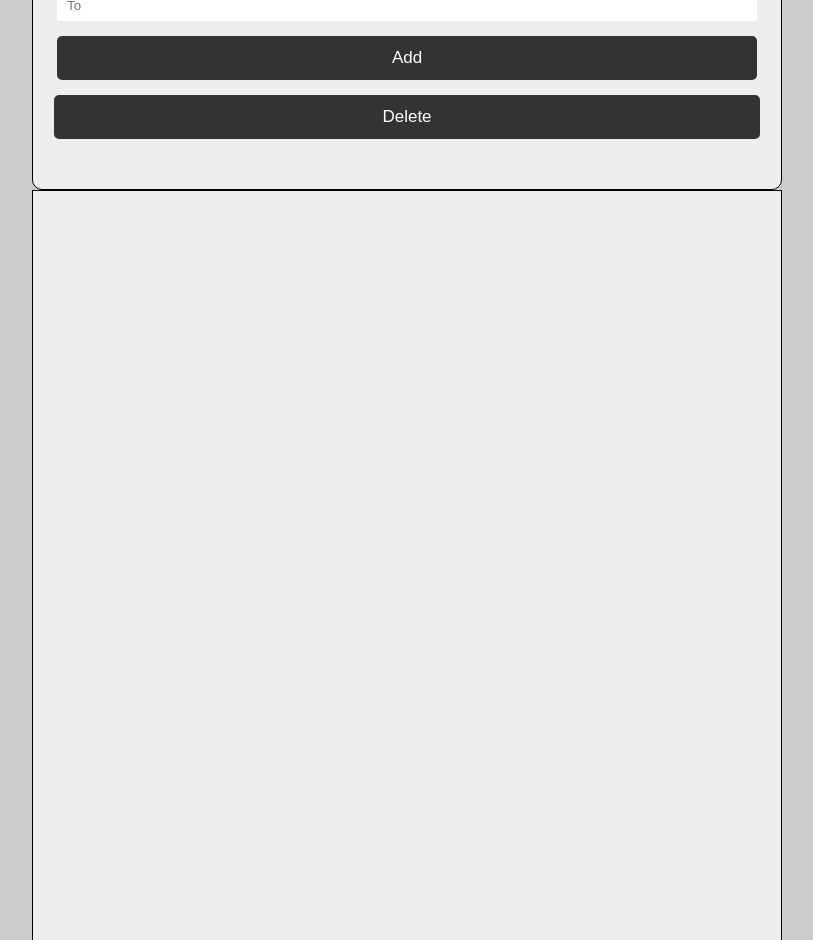
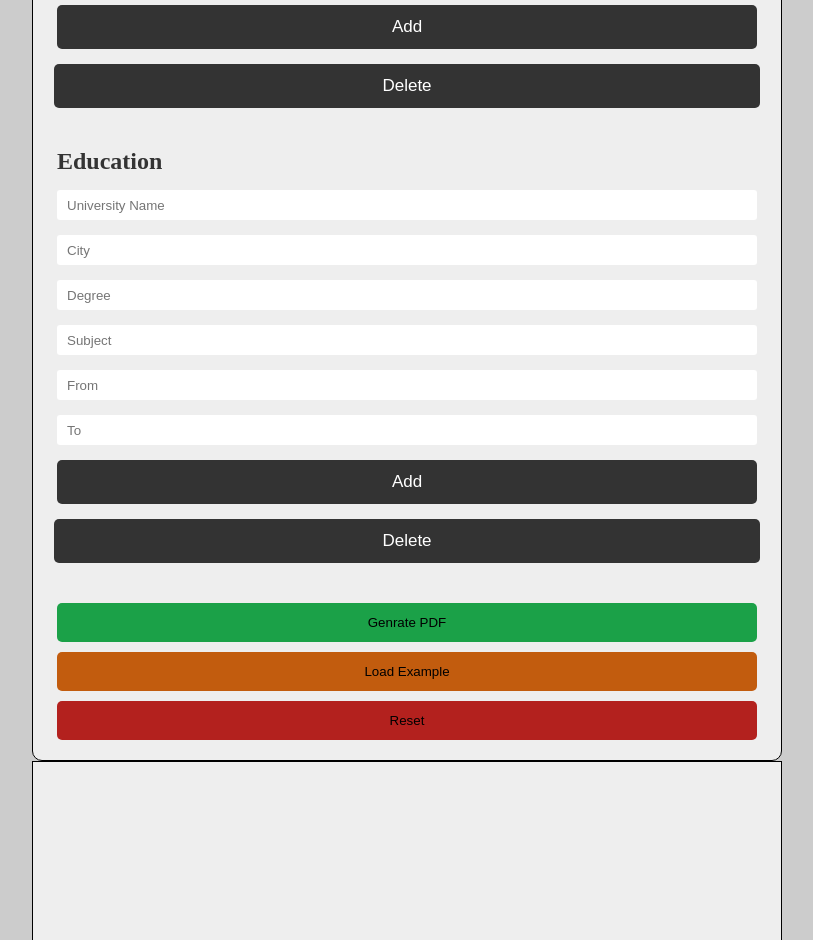
Before and after one commit to sumitshinde-84/cv-project, a React (Create React App) app: page / in a window 1280 px wide. Shown: the part 860-1800 px from the top of the page, without its empty margins (233-1046 px from the left). Built offline with nearby package versions, Linux system fonts and the light colour scheme.

Commit message:
add education section & button section

```diff
--- a/src/components/Form_Component/education.js
+++ b/src/components/Form_Component/education.js
@@ -10,8 +10,14 @@ render(){
     return(
         <div className="education">
             <h2>Education</h2>
-
-
+          <input className="input"  id="Univercity_name" type="text" placeholder="University Name"/>
+          <input className="input"  id="City" type="text" placeholder="City"/>
+          <input className="input"  id="Degree" type="text" placeholder="Degree"/>
+          <input className="input"  id="Subject" type="text" placeholder="Subject"/>
+          <input className="input"  id="From" type="text" placeholder="From"/>
+          <input className="input"  id="To" type="text" placeholder="To"/>
+          <button className="add">Add</button>
+          <button className="delete">Delete</button>
         </div>
     )
 }
--- a/src/components/Form_Component/style/education.css
+++ b/src/components/Form_Component/style/education.css
@@ -8,3 +8,20 @@
   color:  rgb(51, 51, 51);
   text-align: left;
 }
+
+.education .input{
+  width: 700px;
+  height: 30px;
+  background-color: white;
+  border: none;
+  border-radius: 3px;
+}
+
+.input:placeholder-shown{
+  padding: 10px;
+}
+
+.education h2{
+  width: 700px;
+  text-align: left;
+}
--- a/src/components/Form_Component/style/experience.css
+++ b/src/components/Form_Component/style/experience.css
@@ -24,39 +24,3 @@
     width: 700px;
     text-align: left;
 }
-
-.add{
-    padding: 12px 335px;
-    background-color: rgb(51, 51, 51);
-    color: white;
-    border: none;
-    border-radius: 5px;
-    font-size: 17px;
-  }
-
-  .add:hover{
-    padding: 12px 335px;
-    background-color: rgb(41, 41, 41);
-    color: white;
-    border: none;
-    border-radius: 5px;
-    font-size: 17px;
-  }
-
-  .delete{
-    padding: 12px 328px;
-    background-color: rgb(51, 51, 51);
-    color: white;
-    border: none;
-    border-radius: 5px;
-    font-size: 17px;
-  }
-
-  .delete:hover{
-    padding: 12px 328px;
-    background-color: rgb(41, 41, 41);
-    color: white;
-    border: none;
-    border-radius: 5px;
-    font-size: 17px;
-  }
--- a/src/components/form.js
+++ b/src/components/form.js
@@ -18,7 +18,12 @@ render(){
 
             <PersonlInfo/>
             <Experience/>
-
+            <Education/>
+            <div className="buttons-sect">
+            <button className="Genrate">Genrate PDF</button>
+            <button className="LoadExample">Load Example</button>
+            <button className="Reset">Reset</button>
+            </div>
         </div>
 
     )
--- a/src/components/styles/Form.css
+++ b/src/components/styles/Form.css
@@ -7,8 +7,85 @@
     flex-direction: column;
     align-items: center;
     justify-content: center;
-    height: 900px;
+    height: auto;
     border-radius: 10px;
 
 
 }
+
+.add{
+    padding: 12px 335px;
+    background-color: rgb(51, 51, 51);
+    color: white;
+    border: none;
+    border-radius: 5px;
+    font-size: 17px;
+  }
+
+  .add:hover{
+    padding: 12px 335px;
+    background-color: rgb(41, 41, 41);
+    color: white;
+    border: none;
+    border-radius: 5px;
+    font-size: 17px;
+  }
+
+  .delete{
+    padding: 12px 328px;
+    background-color: rgb(51, 51, 51);
+    color: white;
+    border: none;
+    border-radius: 5px;
+    font-size: 17px;
+  }
+
+  .delete:hover{
+    padding: 12px 328px;
+    background-color: rgb(41, 41, 41);
+    color: white;
+    border: none;
+    border-radius: 5px;
+    font-size: 17px;
+  }
+
+  .buttons-sect{
+    display: flex;
+    flex-direction: column;
+    align-items: center;
+    justify-content: center;
+    gap: 10px;
+    margin:20px 0px;
+
+  }
+
+  .Genrate{
+    background-color: rgb(27, 161, 72);
+    width: 700px;
+    padding: 12px 0px;
+    border-radius: 5px;
+    border: none;
+
+  }
+
+
+  .LoadExample{
+    background-color: rgb(194, 92, 14);
+    width: 700px;
+    padding: 12px 0px;
+    border-radius: 5px;
+    border: none;
+
+
+  }
+
+  .Reset{
+    background-color: rgb(179, 33, 30);
+    width: 700px;
+    padding: 12px 0px;
+    border-radius: 5px;
+   border: none;
+    ;
+
+
+  }
```
Also changed, not shown: src/components/Form_Component/experience.js (line endings or trailing spaces).
